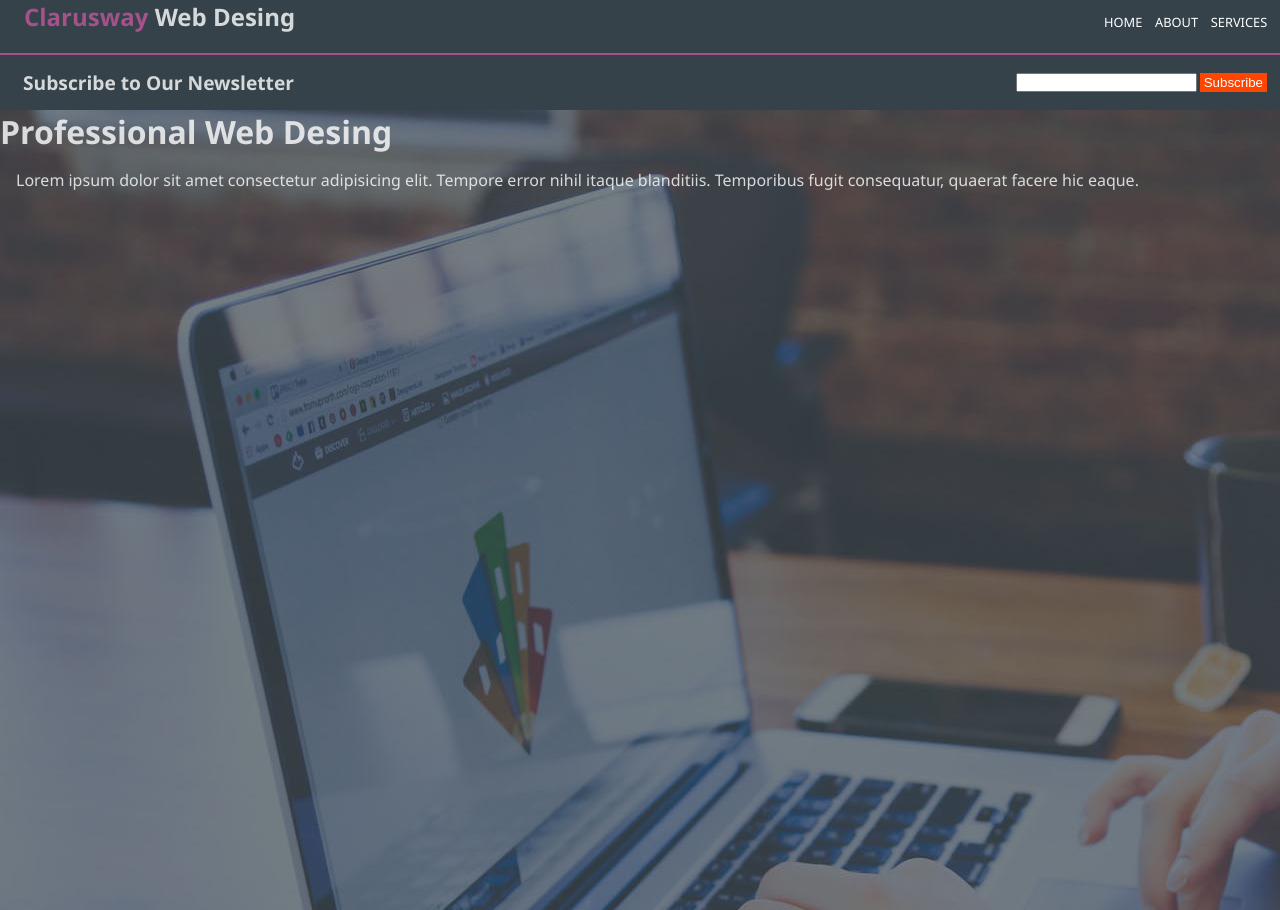
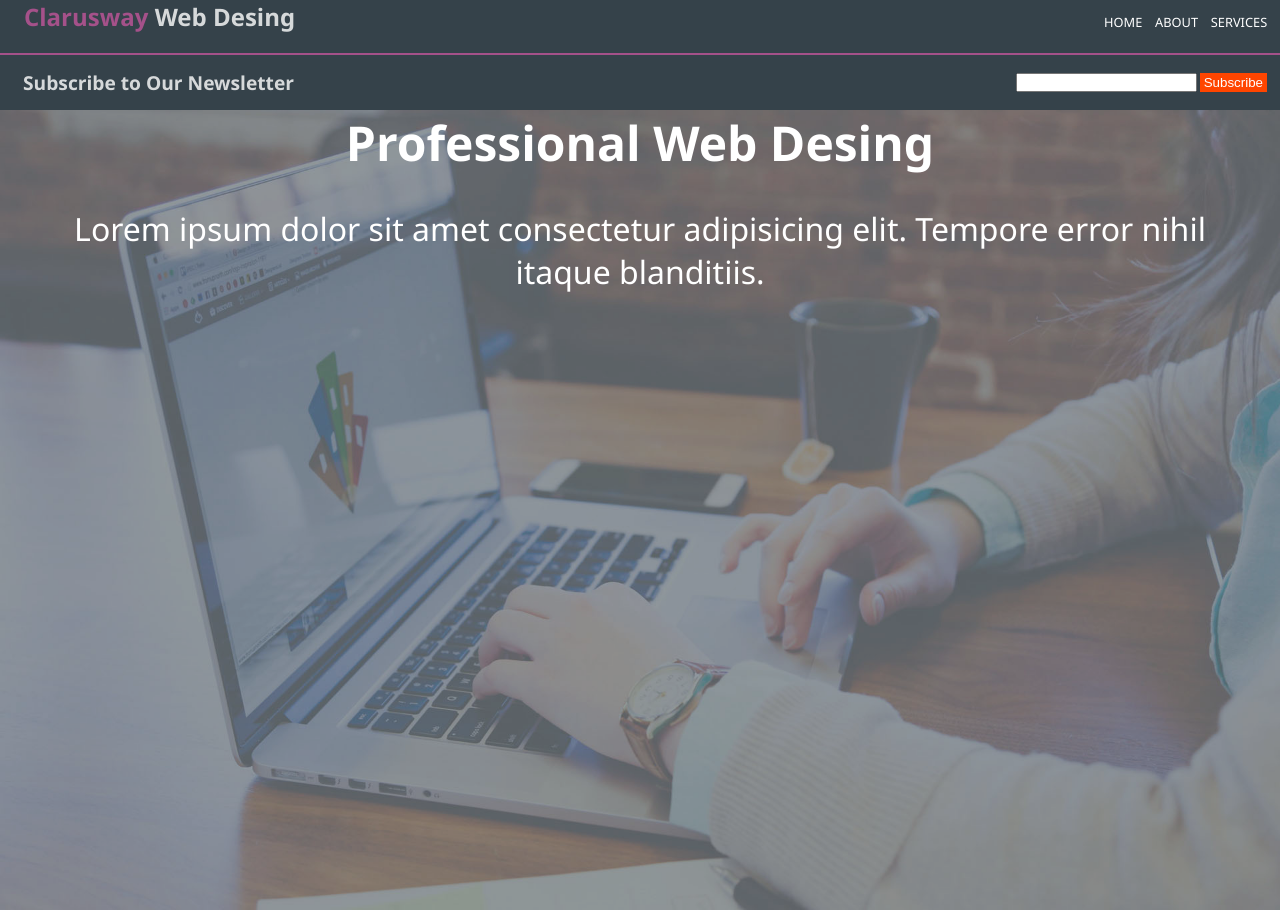
Before and after one commit to betulsmanav/web-page-desing, a plain HTML site: page index.html in a window 1280 px wide. Shown: the top 910 px of the page. Drawn offline with Linux system fonts and the light colour scheme.

Commit message:
style css

```diff
--- a/index.html
+++ b/index.html
@@ -32,8 +32,7 @@
         <h1>Professional Web Desing</h1>
         <p>
           Lorem ipsum dolor sit amet consectetur adipisicing elit. Tempore error
-          nihil itaque blanditiis. Temporibus fugit consequatur, quaerat facere
-          hic eaque.
+          nihil itaque blanditiis.
         </p>
       </div>
     </section>
@@ -67,6 +66,5 @@
         <p>Clarusway Web Desing, Copyright &copy;2022</p>
         <img src="./img/clarusway_logo.png" width="200px" height="40px" alt="" />
     </footer>
-    <br><br><br><br><br><br><br><br><br><br><br><br><br><br><br><br><br><br><br><br>
   </body>
 </html>
--- a/style.css
+++ b/style.css
@@ -15,8 +15,8 @@
     border-bottom: 2px solid #a5518a;
 }
 .sticky-bar>h1{
+    font-size: 1.5em;
     float: left;
-    font-size: 1.5em;
     color: #a5518a;
     margin-left: 1em;
 
@@ -66,34 +66,23 @@
 
 .home-background{
     background: url(./img/showcase.jpg);
-    /* background-size:no-repeat cover; */
+    background-size: cover;
+    background-repeat: no-repeat;
+    background-position: center;
     height: 800px;
+    font-family:"Segoe UI", sans-serif;
+    color: white;
+    font-size: 2em;
+    opacity: 0.8;
+    text-align: center;
 
-    /* display: flex;
-    justify-content: center;
-    align-items: baseline; */
-    /* align-content: center;!!!!!!!!!!!!!!calismiyor. */
 
-}
-.home-background>h1{
-    font-family:"Segoe UI", sans-serif;
-    font-size: 2em;
-    color: white;
-    opacity: 0.8;
-
-}
-.home-background>p{
-    font-family:"Segoe UI", sans-serif;
-    font-size: 1em;
-    color: white;
-    opacity: 0.8;
 }
 /* ============================= */
 .tools-section{
     display: flex;
     justify-content: space-evenly;
     padding: 2em ;
-    padding-left: 2em;
 }
 
 /* .tool-graphicdesin{
```
